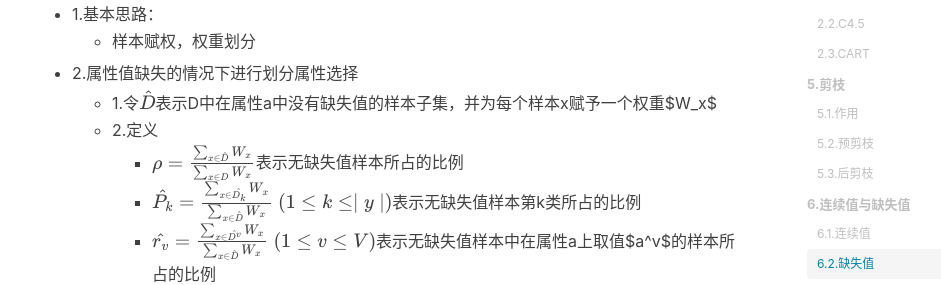
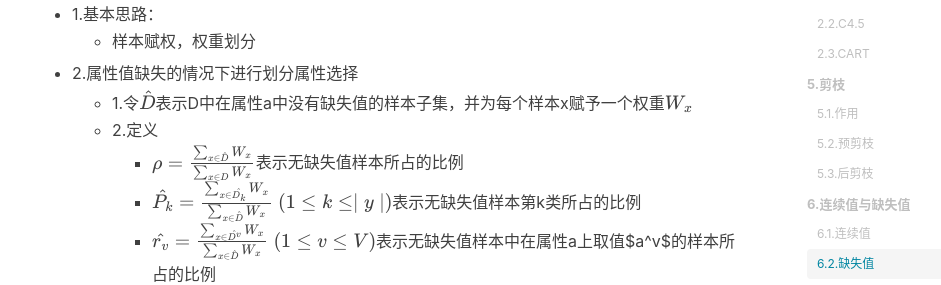
Before and after one commit to RS-Wang/RS-Wang.github.io, a Jekyll site: the page built from _posts/2018-12-08-决策树-笔记.md, in a window 1280 px wide and 900 px high, scrolled down 3695 px. Shown: the part 170-455 px from the top of the window, without its empty margins (233-1174 px from the left). Built offline with Jekyll 4.4.1, drawn with Linux system fonts in a browser that asks for light colours; nearby versions of some CDN libraries; formulas are drawn with MathJax 3; comment, search, counter and statistics services are not loaded.

Commit message:
Update 2018-12-08-决策树-笔记.md

```diff
--- a/_posts/2018-12-08-决策树-笔记.md
+++ b/_posts/2018-12-08-决策树-笔记.md
@@ -120,7 +120,7 @@ tags:                                                                 #标签
 - 1.基本思路：
     - 样本赋权，权重划分
 - 2.属性值缺失的情况下进行划分属性选择
-    - 1.令$$\hat{D}$$表示D中在属性a中没有缺失值的样本子集，并为每个样本x赋予一个权重$W_x$
+    - 1.令$$\hat{D}$$表示D中在属性a中没有缺失值的样本子集，并为每个样本x赋予一个权重$$W_x$$
     - 2.定义
         - $$\rho=\frac{\sum_{x\in\hat{D}}W_x}{\sum_{x\in D}W_x}$$表示无缺失值样本所占的比例
         - $$\hat{P_k}=\frac{\sum_{x\in\hat{D_k}}W_x}{\sum_{x\in\hat{D}}W_x} \ (1\leq k\leq\mid y\mid)$$表示无缺失值样本第k类所占的比例
```
